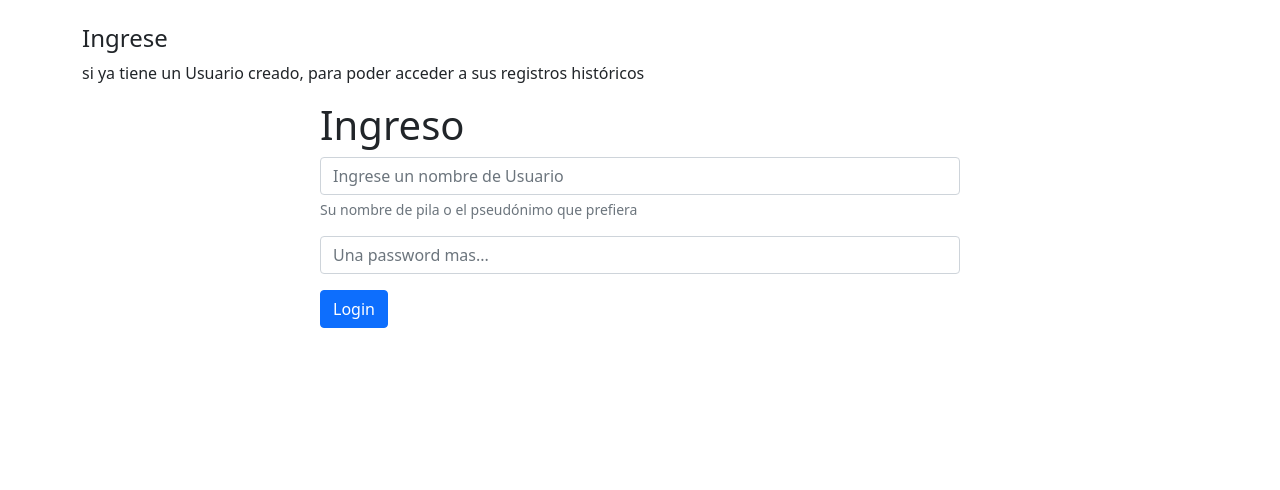
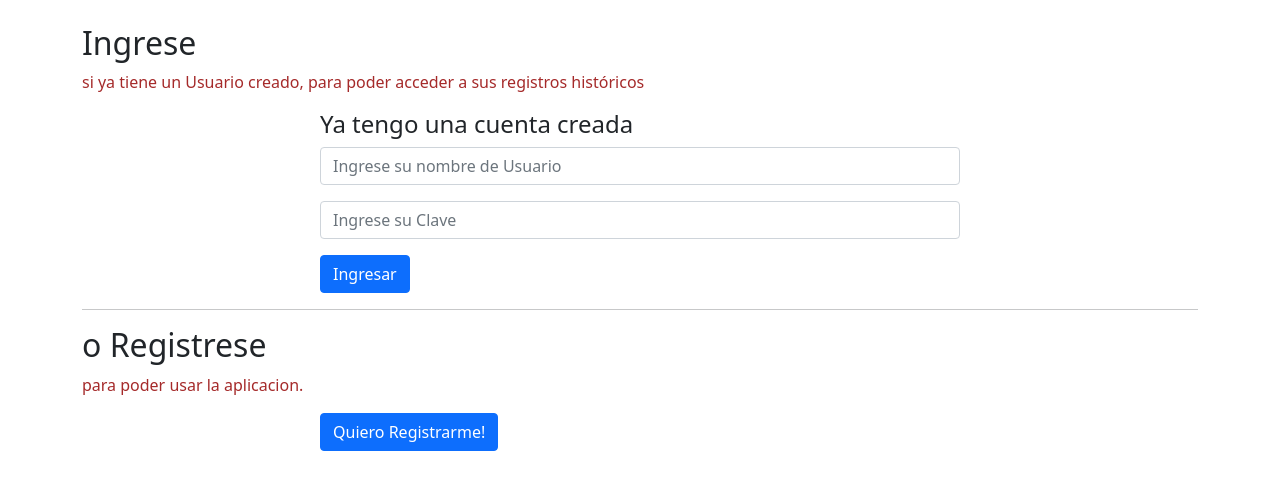
Before and after one commit to d75324/calcaportes, a Django app: page /registro/ in a window 1280 px wide. Shown: the part 56-546 px from the top of the page. Run offline with Django 5.2, Linux system fonts and the light colour scheme.

Commit message:
formularios funcionando

```diff
--- a/calcaportes/templates/historico.html
+++ b/calcaportes/templates/historico.html
@@ -2,7 +2,7 @@
 
 {% block content %}
 
-<div class="container"><h2>Histórico</h2></div>
+<div class="container"><h2>Registro de calculos historicos para { user_name }</h2></div>
 
 <div class="container">
   <h3>Método de Cálculo de los Valores</h3>
--- a/calcaportes/templates/home.html
+++ b/calcaportes/templates/home.html
@@ -4,7 +4,7 @@
 
 {% load crispy_forms_tags %}
 
-<div class="container"><h2>Home</h2>
+<div class="container"><h2>Bienvenidx {{ user.username }} !! </h2> <br>
 
     {% if user.is_authenticated %}
 
@@ -14,7 +14,7 @@
             </div>
         {% endif %}
 
-        <h1>Ingrese la información de los empleados</h1>
+        <h3>Ingrese la información de los empleados</h3>
 
         <form action="" method="POST">
             {% csrf_token %}
--- a/calcaportes/templates/registrar_usuario.html
+++ b/calcaportes/templates/registrar_usuario.html
@@ -8,7 +8,7 @@
 <form method="POST" action="">
     {% csrf_token %}
     {{ form.as_p }}
-        <button type="submit" class="btn btn-secondary">Register</button>
+        <button type="submit" class="btn btn-primary">Registrarme</button>
     </form>
 
 </div>
--- a/calcaportes/templates/registro.html
+++ b/calcaportes/templates/registro.html
@@ -2,27 +2,31 @@
 
 {% block content %}
 
-<div class="container"><h4>Ingrese</h4>
-<p>si ya tiene un Usuario creado, para poder acceder a sus registros históricos</p>
+<div class="container"><h2>Ingrese</h2>
+<p style="color: brown;">si ya tiene un Usuario creado, para poder acceder a sus registros históricos</p>
 </div>
 
 <div class="col-md-6 offset-md-3">
-    <h1>Ingreso</h1>
+    <h4>Ya tengo una cuenta creada</h4>
     <form method="post" action="{% url 'registro' %}">
         {% csrf_token %}
-
-        <form>
             <div class="mb-3">
-                <input type="text" class="form-control" name="user_name", placeholder="Ingrese un nombre de Usuario" required>
-                <div id="emailHelp" class="form-text">Su nombre de pila o el pseudónimo que prefiera</div>
+                <input type="text" class="form-control" name="user_name", placeholder="Ingrese su nombre de Usuario" required>
               </div>
             <div class="mb-3">
-              <input type="password" class="form-control" name="user_pass", placeholder="Una password mas..." required>
+              <input type="password" class="form-control" name="user_pass", placeholder="Ingrese su Clave" required>
             </div>
-            <button type="submit" class="btn btn-primary">Login</button>
-        </form>
-
+            <button type="submit" class="btn btn-primary">Ingresar</button>
     </form>
 </div>
+<div class="container"><hr></div>
+<div class="container"><h2>o Registrese</h2>
+  <p style="color: brown;">para poder usar la aplicacion.</p>
+  </div>
 
+<div class="col-md-6 offset-md-3">
+
+  <button class="btn btn-primary"><a href="{ url 'registrar_usuario' }"></a>Quiero Registrarme!</button>
+
+</div>
 {% endblock %}
```
Also changed, not shown: calcaportes/forms.py (+3 -4 lines).
